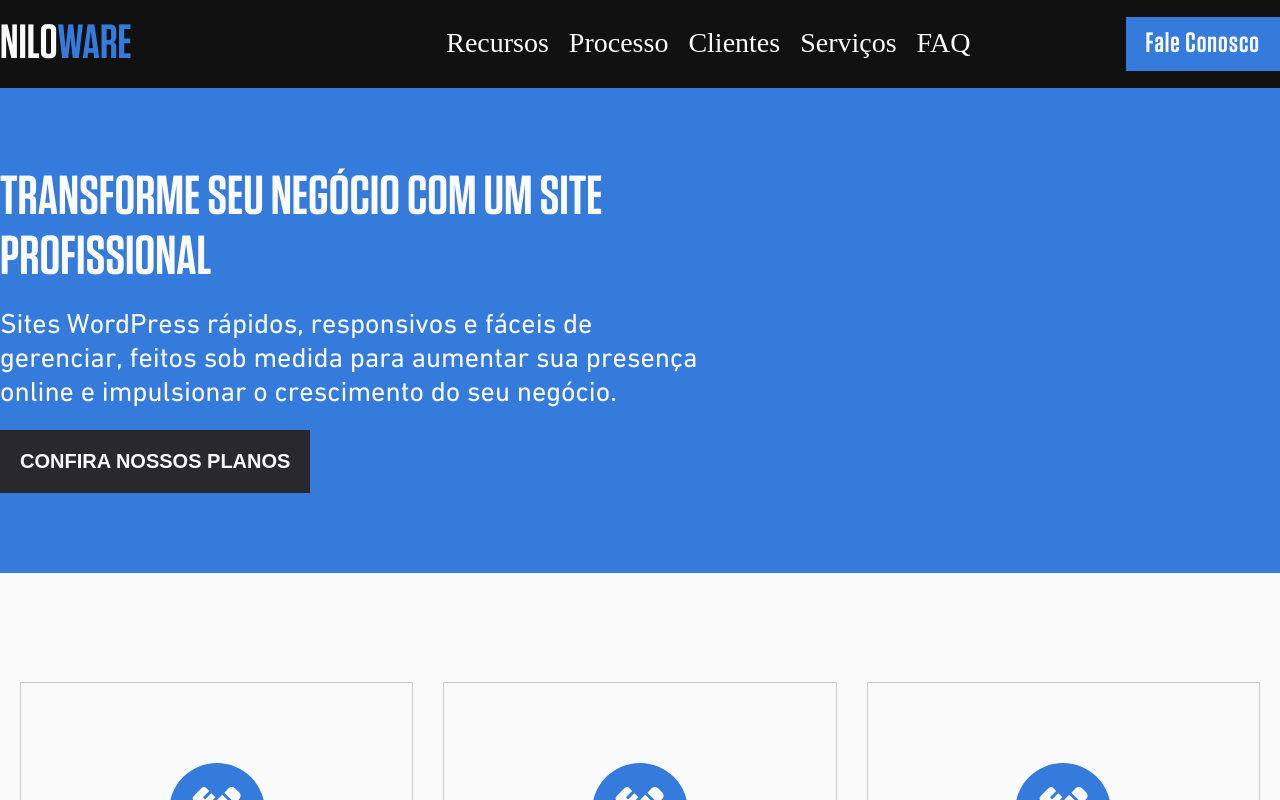
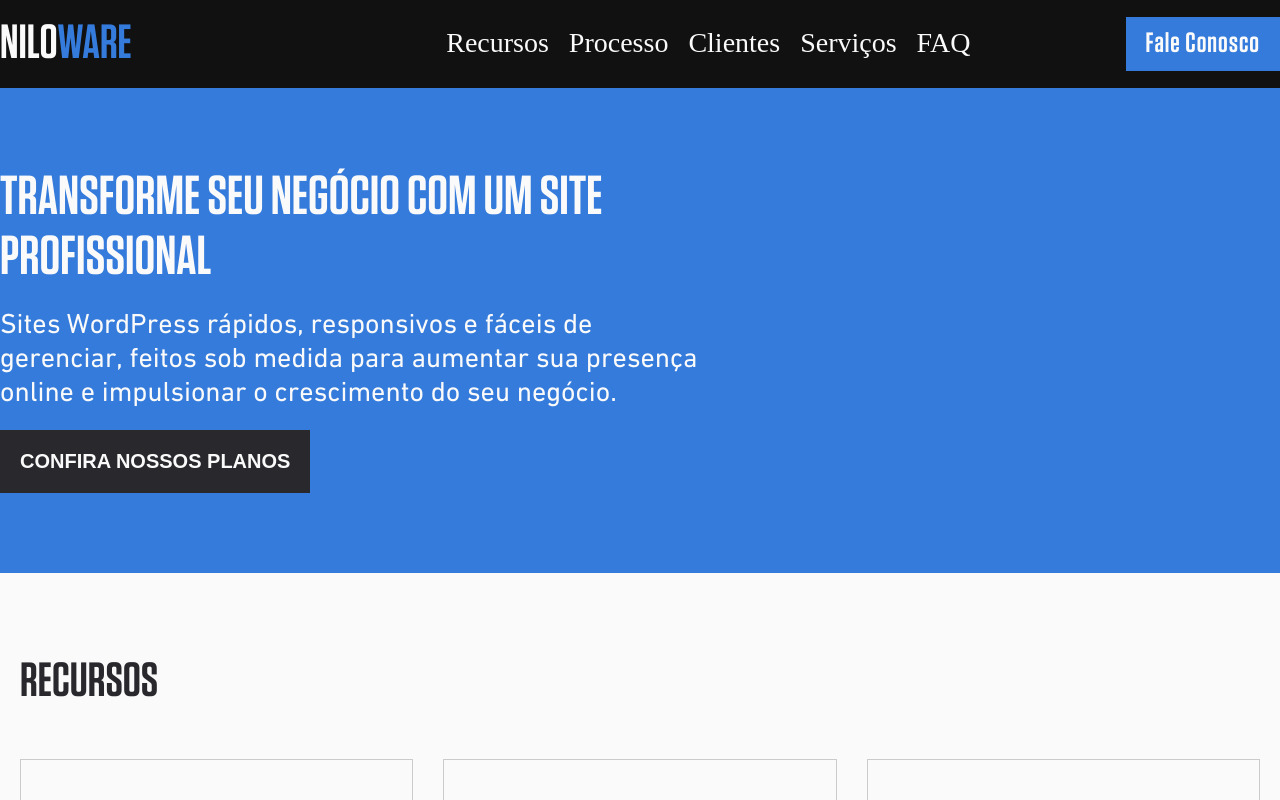
Before and after one commit to mjuliamiosso/niloware, a Next.js app: page /en/home in a window 1280 px wide. Shown: the top 800 px of the page. Built offline with nearby package versions, Linux system fonts and the light colour scheme; a web font is replaced by a local one.

Commit message:
fix resource section css mixin

```diff
--- a/app/sections/Resource/Resource.module.scss
+++ b/app/sections/Resource/Resource.module.scss
@@ -8,6 +8,11 @@
 
 .container {
     @include container;
+}
+
+.subtitle {
+    @include subtitle;
+    color: $text;
 }
 
 .cards {
--- a/app/sections/Resource/Resource.tsx
+++ b/app/sections/Resource/Resource.tsx
@@ -9,8 +9,7 @@ const Resource = () => {
     <section className={styles.resources}>
       <div className={styles.container}>
         <h2 className={classNames(
-          styles.subtitle,
-          styles.dark
+          styles.subtitle
         )}>
           Recursos
         </h2>
```
